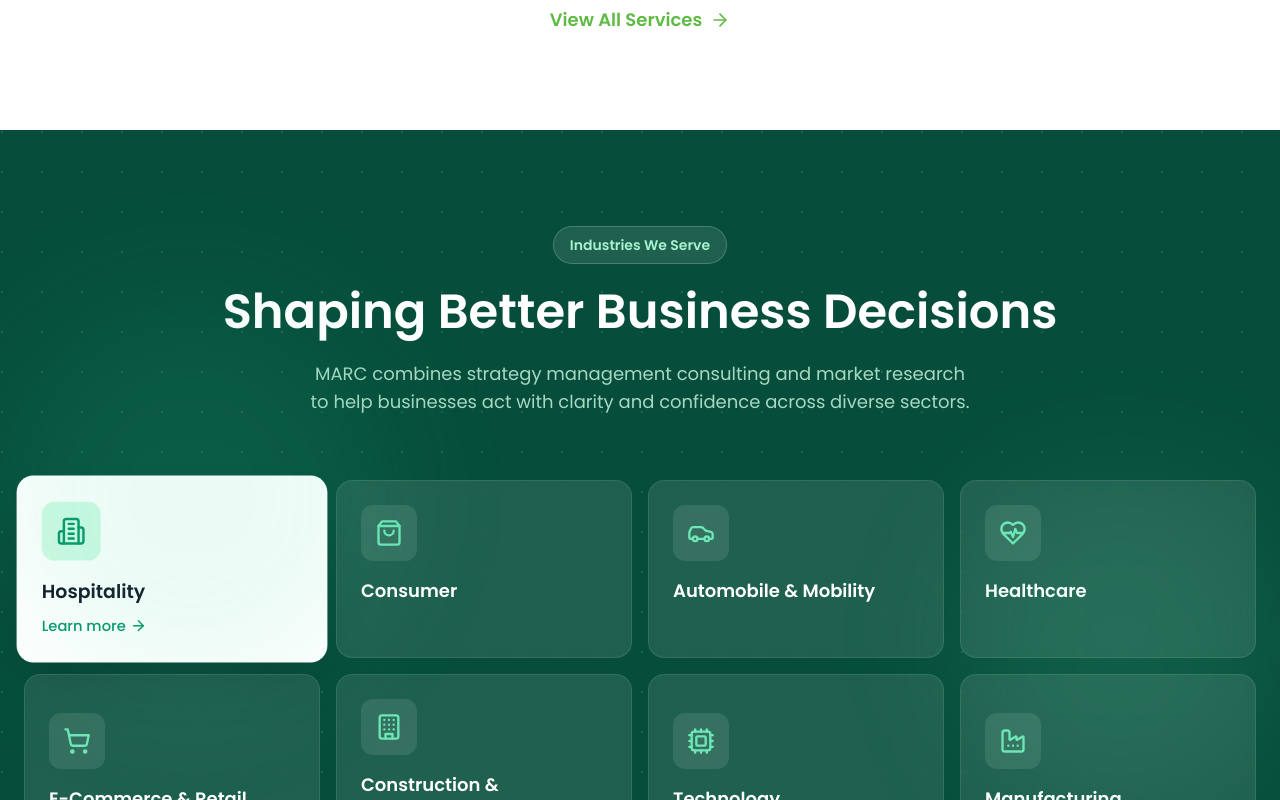
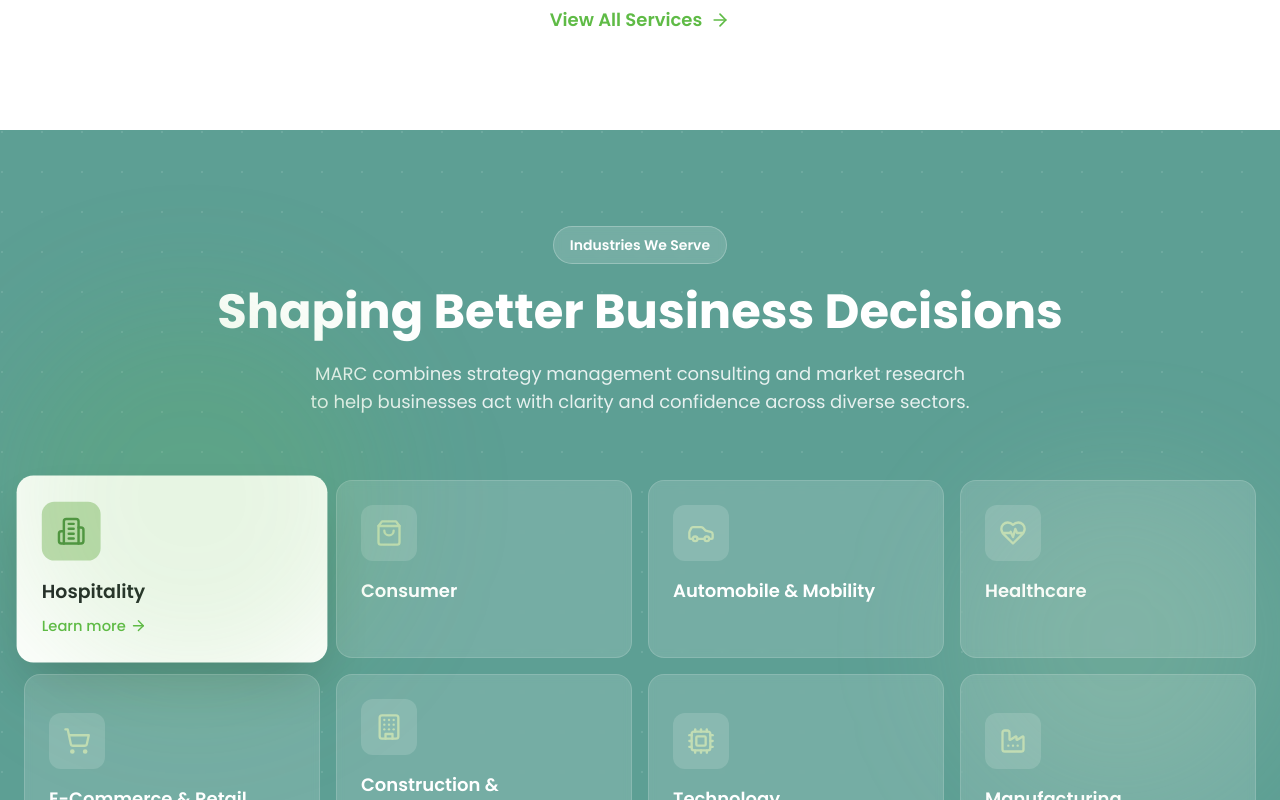
Before and after one commit to mr-deepak-agarwal/marcfinal, a Next.js app: page / in a window 1280 px wide. Shown: the part 3220-4020 px from the top of the page. Built offline with nearby package versions, Linux system fonts and the light colour scheme.

Commit message:
auto-commit for f14adca4-f183-4718-bc30-e637e41016d3

```diff
--- a/components/IndustriesSection.jsx
+++ b/components/IndustriesSection.jsx
@@ -31,7 +31,9 @@ const IndustriesSection = () => {
   return (
     <section
       id="industries"
-      className="py-24 bg-emerald-900 relative overflow-hidden"
+      data-testid="industries-section"
+      className="py-24 relative overflow-hidden"
+      style={{ backgroundColor: '#5D9F94' }}
     >
       {/* ================= BACKGROUND PATTERN ================= */}
       <div className="absolute inset-0 opacity-10">
@@ -48,16 +50,22 @@ const IndustriesSection = () => {
       <div className="max-w-7xl mx-auto px-6 relative z-10">
         {/* ================= HEADER ================= */}
         <div className="text-center mb-16">
-          <div className="inline-flex items-center gap-2 px-4 py-2 rounded-full bg-white/10 backdrop-blur-sm border border-white/20 text-emerald-200 text-sm font-semibold mb-6">
+          <div
+            data-testid="industries-badge"
+            className="inline-flex items-center gap-2 px-4 py-2 rounded-full bg-white/15 backdrop-blur-sm border border-white/25 text-white text-sm font-semibold mb-6"
+          >
             Industries We Serve
           </div>
 
-          {/* Serif heading */}
-          <h2 className="font-serif text-4xl lg:text-5xl font-semibold text-white mb-6 leading-tight">
+          {/* Heading */}
+          <h2
+            data-testid="industries-heading"
+            className="text-4xl lg:text-5xl font-bold text-white mb-6 leading-tight"
+          >
             Shaping Better Business Decisions
           </h2>
 
-          <p className="text-lg text-emerald-100/80 max-w-2xl mx-auto">
+          <p className="text-lg text-white/85 max-w-2xl mx-auto">
             MARC combines strategy management consulting and market research to
             help businesses act with clarity and confidence across diverse
             sectors.
@@ -72,35 +80,36 @@ const IndustriesSection = () => {
             return (
               <button
                 key={index}
+                data-testid={`industry-card-${index}`}
                 onClick={() => setActiveIndustry(index)}
                 className={`group p-6 rounded-2xl transition-all duration-500 text-left ${
                   activeIndustry === index
-                    ? 'bg-white text-emerald-900 shadow-2xl shadow-black/20 scale-105'
-                    : 'bg-white/10 backdrop-blur-sm text-white hover:bg-white/20 border border-white/10'
+                    ? 'bg-white text-[#1D342F] shadow-2xl shadow-black/20 scale-105'
+                    : 'bg-white/15 backdrop-blur-sm text-white hover:bg-white/25 border border-white/15'
                 }`}
               >
                 {/* Icon */}
                 <div
                   className={`w-14 h-14 rounded-xl flex items-center justify-center mb-4 transition-all duration-300 ${
                     activeIndustry === index
-                      ? 'bg-emerald-100'
-                      : 'bg-white/10 group-hover:bg-white/20'
+                      ? 'bg-[#C2DDB4]'
+                      : 'bg-white/15 group-hover:bg-white/25'
                   }`}
                 >
                   <Icon
                     className={`w-7 h-7 transition-colors ${
                       activeIndustry === index
-                        ? 'text-emerald-600'
-                        : 'text-emerald-300'
+                        ? 'text-[#4E9141]'
+                        : 'text-[#C2DDB4]'
                     }`}
                   />
                 </div>
 
-                {/* Serif industry title */}
+                {/* Industry title */}
                 <h3
-                  className={`font-serif text-lg font-semibold mb-2 ${
+                  className={`text-lg font-semibold mb-2 ${
                     activeIndustry === index
-                      ? 'text-gray-900'
+                      ? 'text-[#212427]'
                       : 'text-white'
                   }`}
                 >
@@ -117,8 +126,8 @@ const IndustriesSection = () => {
                   <span
                     className={
                       activeIndustry === index
-                        ? 'text-emerald-600'
-                        : 'text-emerald-300'
+                        ? 'text-[#5FBB46]'
+                        : 'text-[#C2DDB4]'
                     }
                   >
                     Learn more
@@ -126,8 +135,8 @@ const IndustriesSection = () => {
                   <ArrowRight
                     className={`w-4 h-4 transition-transform group-hover:translate-x-1 ${
                       activeIndustry === index
-                        ? 'text-emerald-600'
-                        : 'text-emerald-300'
+                        ? 'text-[#5FBB46]'
+                        : 'text-[#C2DDB4]'
                     }`}
                   />
                 </div>
@@ -137,8 +146,8 @@ const IndustriesSection = () => {
         </div>
 
         {/* ================= DECORATIVE ELEMENTS ================= */}
-        <div className="absolute top-20 left-0 w-96 h-96 bg-emerald-400/10 rounded-full blur-3xl" />
-        <div className="absolute bottom-20 right-0 w-80 h-80 bg-emerald-300/10 rounded-full blur-3xl" />
+        <div className="absolute top-20 left-0 w-96 h-96 bg-[#5FBB46]/15 rounded-full blur-3xl" />
+        <div className="absolute bottom-20 right-0 w-80 h-80 bg-[#C2DDB4]/15 rounded-full blur-3xl" />
       </div>
     </section>
   )
```
